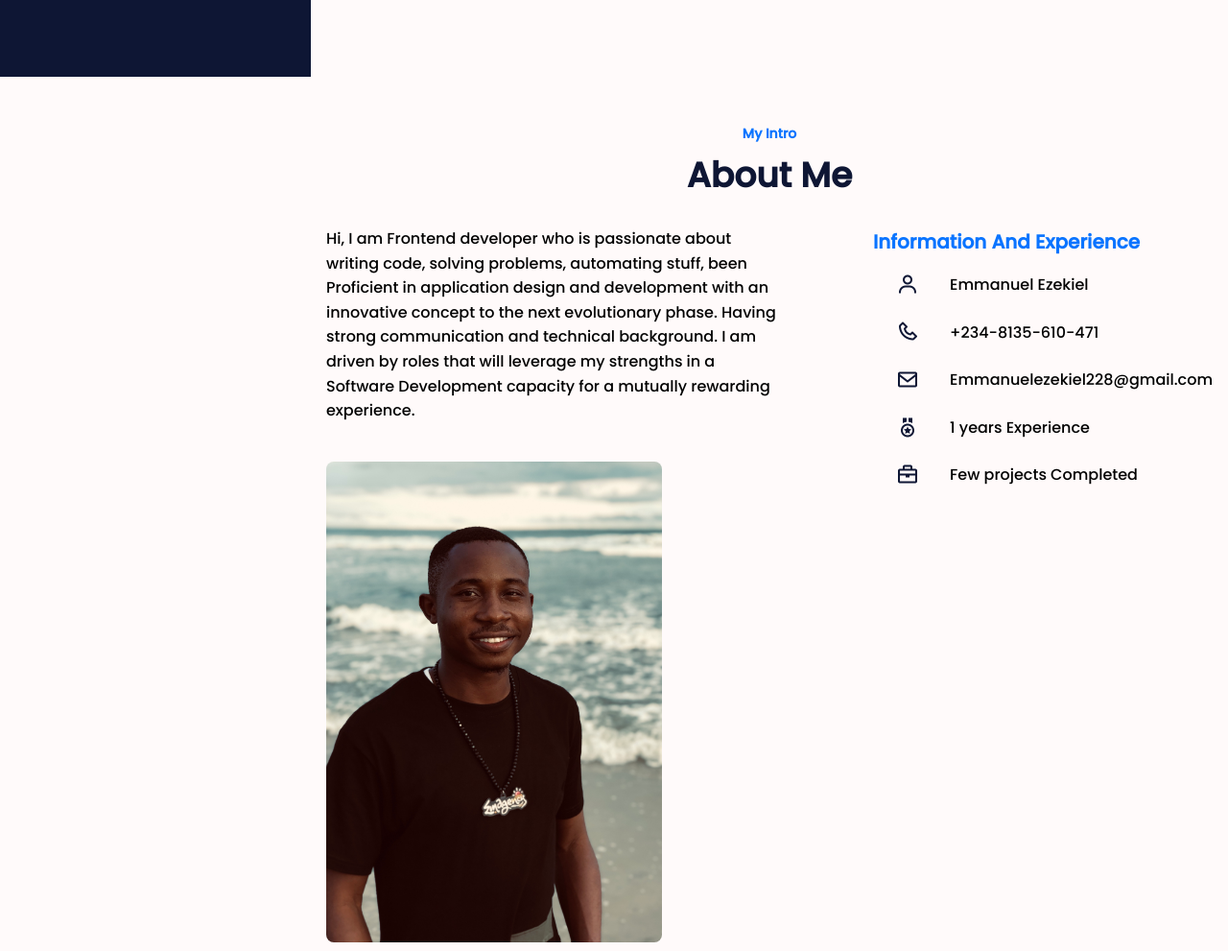
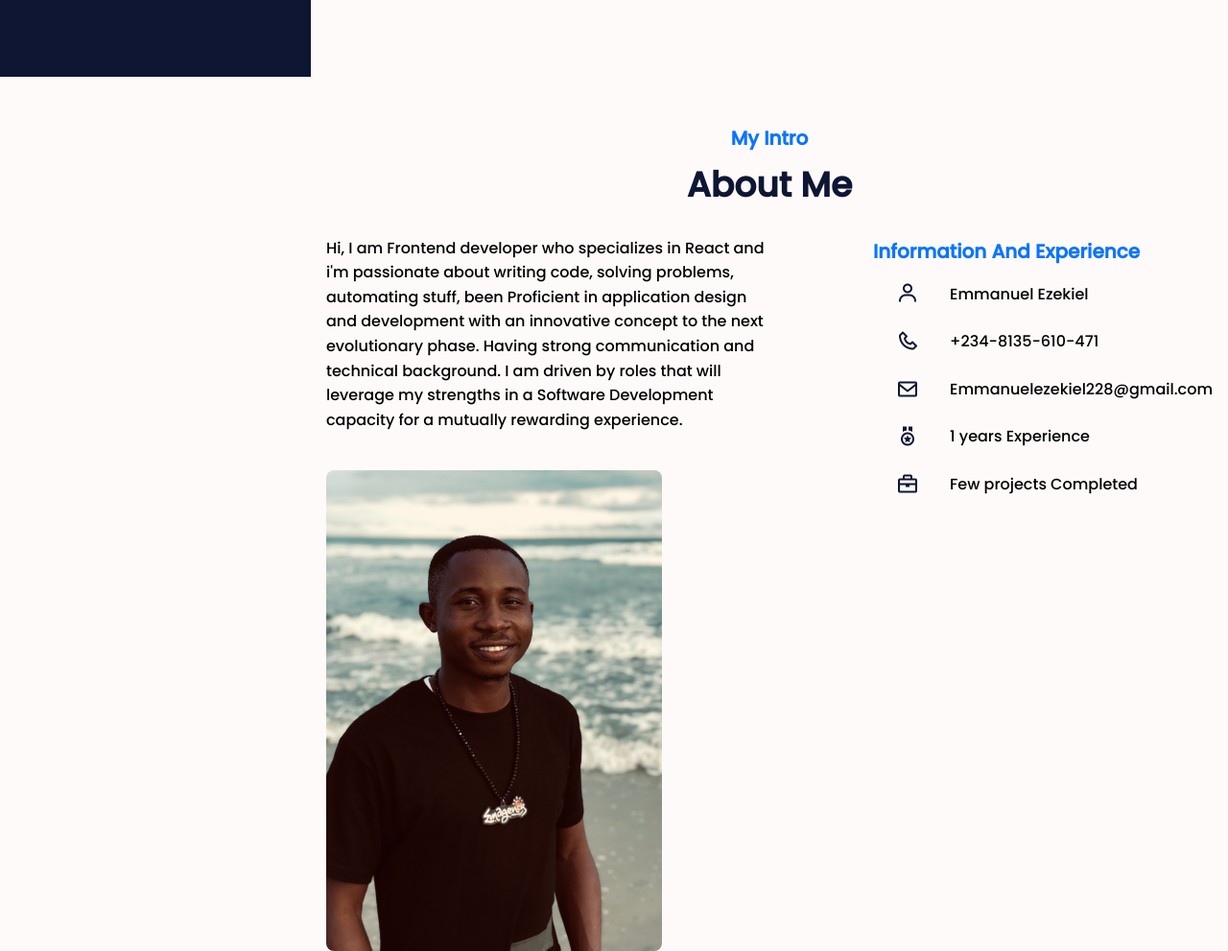
Before and after one commit to Emmanuel-Ezekiel/Personal-website, a plain HTML site: page index.html in a window 1280 px wide. Shown: the part 720-1711 px from the top of the page at 96% size. Drawn offline with nearby package versions, Linux system fonts and the light colour scheme.

Commit message:
add new file

```diff
--- a/index.html
+++ b/index.html
@@ -80,18 +80,8 @@
 
             <div class="about__container bd-grid">
                 <div class="about__data">
-                    <p class="about__description">Hi, I am Frontend developer who is passionate about writing code,
-                        solving
-                        problems, automating stuff, been
-                        Proficient in application design and
-                        development with an innovative
-                        concept to the next evolutionary phase.
-                        Having strong communication and
-                        technical background. I am driven by
-                        roles that will leverage my strengths in a
-                        Software Development capacity for a
-                        mutually rewarding experience.</p>
-                    <img src="img/IMG_3218.jpg" alt="" class="about__img">
+                    <p class="about__description">Hi, I am Frontend developer who specializes in React and i'm passionate about writing code, solving problems, automating stuff, been Proficient in application design and development with an innovative concept to the next evolutionary phase. Having strong communication and technical background. I am driven by roles that will leverage my strengths in a Software Development capacity for a mutually rewarding experience. </p>
+                    <img src="img/IMG_3218.jpg" alt="Emmanuel" class="about__img">
                 </div>
                 <div class="about__information">
                     <h3 class="about__information-title">Information And Experience</h3>
@@ -132,7 +122,7 @@
         <!-- == skills == -->
         <section class="skills section" id="skills">
             <span class="section-substitle">Why Choose Me</span>
-            <h2 class="section-title">My Expertise Area</h2>
+            <h2 class="section-title">My Expertise</h2>
 
             <div class="skills__container bd-grid">
                    <!-- <div class="skills__data">
--- a/style.css
+++ b/style.css
@@ -109,7 +109,7 @@ img {
 
 .section-substitle {
   display: block;
-  font-size: var(--small-font-size);
+  font-size: var(--h3-font-size);
   color: var(--first-color-dark);
   text-align: center;
   font-weight: var(--font-bold);
```
